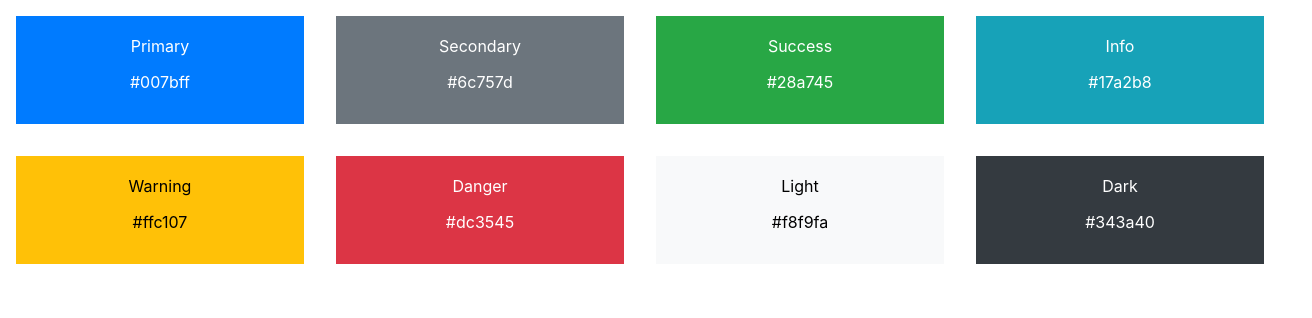
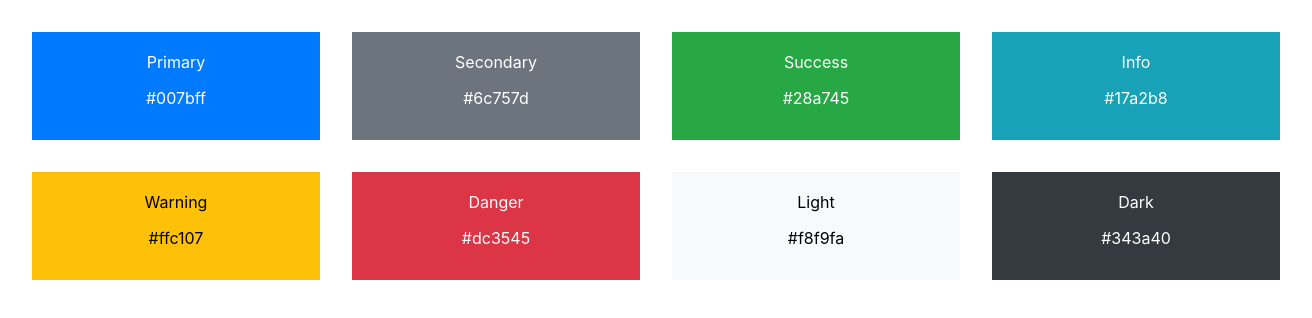
Before and after one commit to vidit-aggarwal/My-Colour-Picker, a React (Create React App) app: page / in a window 1280 px wide. Shown: the top 318 px of the page, 1312 px wide, since content can reach past the window. Built offline with nearby package versions, Linux system fonts and the light colour scheme.

Commit message:
Added Static Local Css for Colour Palette

```diff
--- a/src/components/ColourPalette/ColourPalette.js
+++ b/src/components/ColourPalette/ColourPalette.js
@@ -1,6 +1,8 @@
 import React from "react";
 import { getOrDefault } from "../../utils/CommonUtilities";
 import ColourComponent from "../ColourComponent/ColourComponent";
+
+import styles from "./ColourPalette.module.css";
 
 const ColourPalette = (props) => {
   if (!props.data) {
@@ -22,7 +24,7 @@ const ColourPalette = (props) => {
     ></ColourComponent>
   ));
 
-  return colours;
+  return <div className={styles.palette}>{colours}</div>;
 };
 
 export default ColourPalette;
--- /dev/null
+++ b/src/components/ColourPalette/ColourPalette.module.css
@@ -0,0 +1,6 @@
+.palette {
+  width: 100%;
+  height: 100%;
+  margin: 0;
+  padding: 1rem;
+}
```
